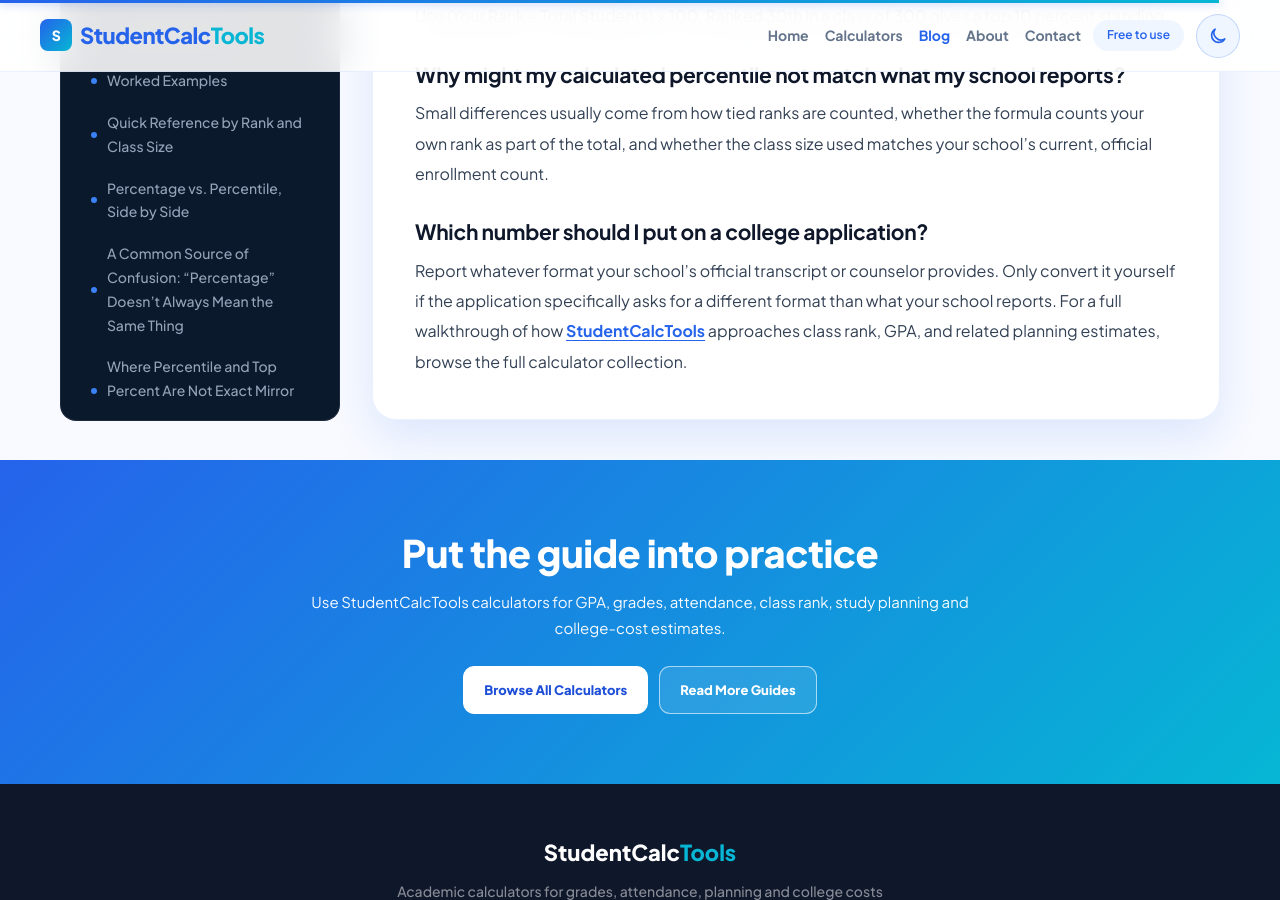
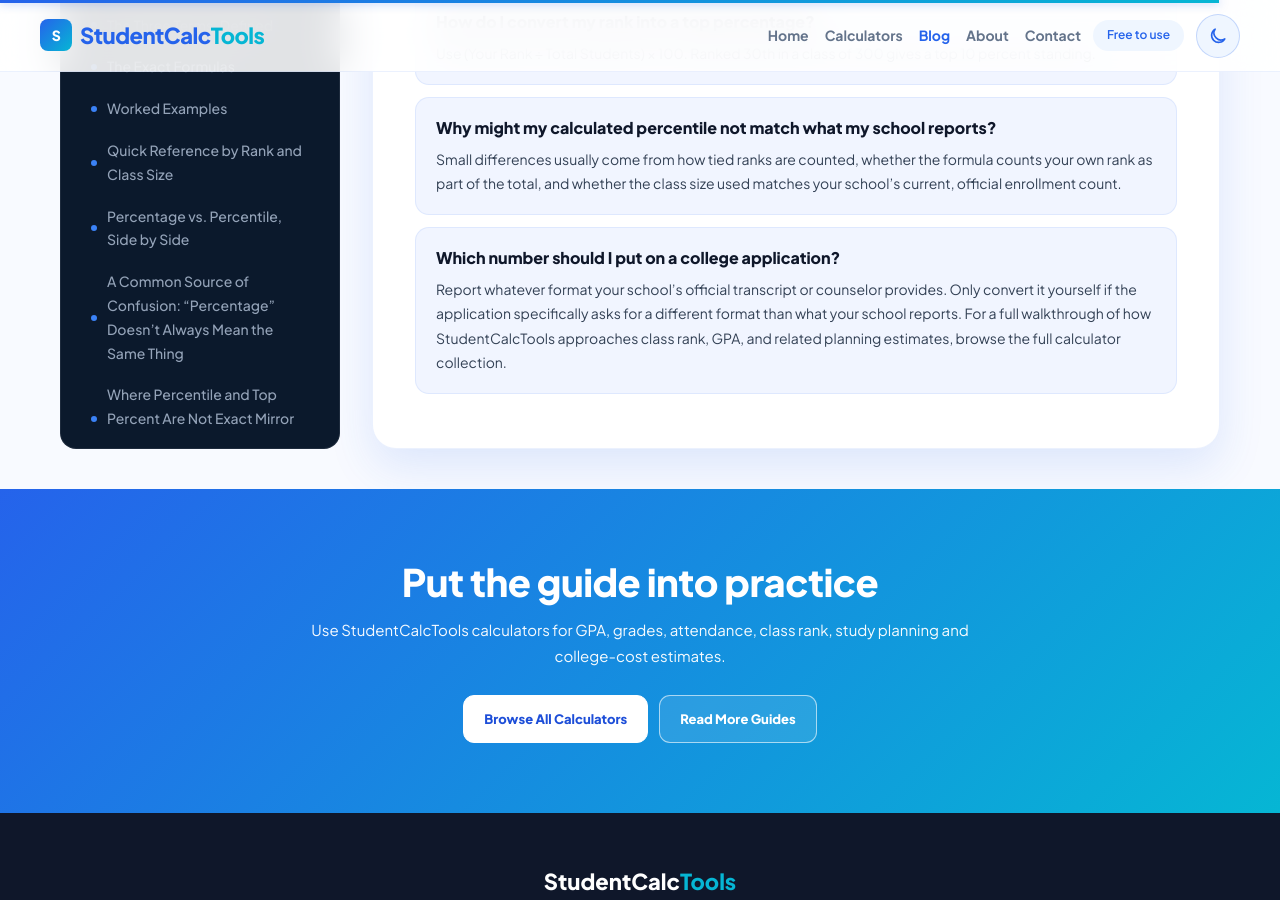
Before and after one commit to zaidmeo09-dhangal/studentcalctools, a Jekyll site: the page built from _posts/2026-08-07-class-rank-percentile-vs-percentage-vs-top-percent-complete-guide.md, in a window 1280 px wide and 900 px high, scrolled down 7033 px. Built offline with Jekyll 4.4.1, drawn with Linux system fonts in a browser that asks for light colours; part of the change alters nothing that is shown.

Commit message:
Update _posts/2026-08-07-class-rank-percentile-vs-percentage-vs-top-percent-complete-guide.md (via Pages CMS)

```diff
--- a/_posts/2026-08-07-class-rank-percentile-vs-percentage-vs-top-percent-complete-guide.md
+++ b/_posts/2026-08-07-class-rank-percentile-vs-percentage-vs-top-percent-complete-guide.md
@@ -24,6 +24,52 @@ excerpt: Percentile, percentage, and top percent describe class rank
 featured_image: /assets/images/comparison-of-class-rank-percentile-percentage-and-top-percent-definitions.webp
 image_alt: Comparison of class rank percentile, percentage, and top percent definitions
 read_time: 5 min read
+faqs_raw: >-
+  Is a higher percentile always better?
+
+  Yes. Percentile measures the share of your class you scored higher than, so a
+  higher percentile always reflects a stronger standing.
+
+  ---
+
+  Is top percent the same as percentile?
+
+  They’re close but not always identical. In a class with no tied ranks, a 90th
+  percentile and a top 10 percent standing describe close to the same position.
+  Ties, rounding at small class sizes, and whether a formula counts your own
+  rank as part of the total can cause the two figures to diverge slightly.
+
+  ---
+
+  How do I convert my rank into a percentile?
+
+  Use ((Total Students − Your Rank + 1) ÷ Total Students) × 100. Ranked 25th in
+  a class of 300 gives a 92nd percentile.
+
+  ---
+
+  How do I convert my rank into a top percentage?
+
+  Use (Your Rank ÷ Total Students) × 100. Ranked 30th in a class of 300 gives a
+  top 10 percent standing.
+
+  ---
+
+  Why might my calculated percentile not match what my school reports?
+
+  Small differences usually come from how tied ranks are counted, whether the
+  formula counts your own rank as part of the total, and whether the class size
+  used matches your school’s current, official enrollment count.
+
+  ---
+
+  Which number should I put on a college application?
+
+  Report whatever format your school’s official transcript or counselor
+  provides. Only convert it yourself if the application specifically asks for a
+  different format than what your school reports. For a full walkthrough of how
+  StudentCalcTools approaches class rank, GPA, and related planning estimates,
+  browse the full calculator collection.
 ---
 **Percentile tells you what percentage of your class you scored higher than, so a higher number is better. Percentage and top percent both describe which group you fall within, counted from the top, so a lower number is better.** Ranked 30th in a class of 300 puts a student in the top 10 percent, which is roughly the 90th percentile. These describe the same standing from two directions, and while they're close, they aren't always mathematically identical, for reasons this guide explains in full.
 
@@ -150,31 +196,3 @@ The National Association of Secondary School Principals notes a related limitati
 Use whatever your school's official record provides. If your school reports an exact numbered rank, report that. If it reports a decile, quintile, or quartile instead, that's effectively the top-percent format grouped into bands. If it reports only a percentile, use that number as given. Colleges are used to seeing all of these formats and generally understand how to interpret each one. The important part is reporting exactly what your school's official record shows rather than converting it yourself into a different format, unless a specific form asks for a different one.
 
 For the full mechanics of how a school arrives at that number in the first place, including how ties are broken and how weighted versus unweighted GPA changes the result, see [how to calculate class rank](https://studentcalctools.com/blog/how-to-calculate-class-rank/).
-
-
-
-## **Frequently Asked Questions**
-
-### **Is a higher percentile always better?**
-
-Yes. Percentile measures the share of your class you scored higher than, so a higher percentile always reflects a stronger standing.
-
-### **Is top percent the same as percentile?**
-
-They're close but not always identical. In a class with no tied ranks, a 90th percentile and a top 10 percent standing describe close to the same position. Ties, rounding at small class sizes, and whether a formula counts your own rank as part of the total can cause the two figures to diverge slightly.
-
-### **How do I convert my rank into a percentile?**
-
-Use ((Total Students − Your Rank + 1) ÷ Total Students) × 100. Ranked 25th in a class of 300 gives a 92nd percentile.
-
-### **How do I convert my rank into a top percentage?**
-
-Use (Your Rank ÷ Total Students) × 100. Ranked 30th in a class of 300 gives a top 10 percent standing.
-
-### **Why might my calculated percentile not match what my school reports?**
-
-Small differences usually come from how tied ranks are counted, whether the formula counts your own rank as part of the total, and whether the class size used matches your school's current, official enrollment count.
-
-### **Which number should I put on a college application?**
-
-Report whatever format your school's official transcript or counselor provides. Only convert it yourself if the application specifically asks for a different format than what your school reports. For a full walkthrough of how [StudentCalcTools](https://studentcalctools.com/) approaches class rank, GPA, and related planning estimates, browse the full calculator collection.
```
